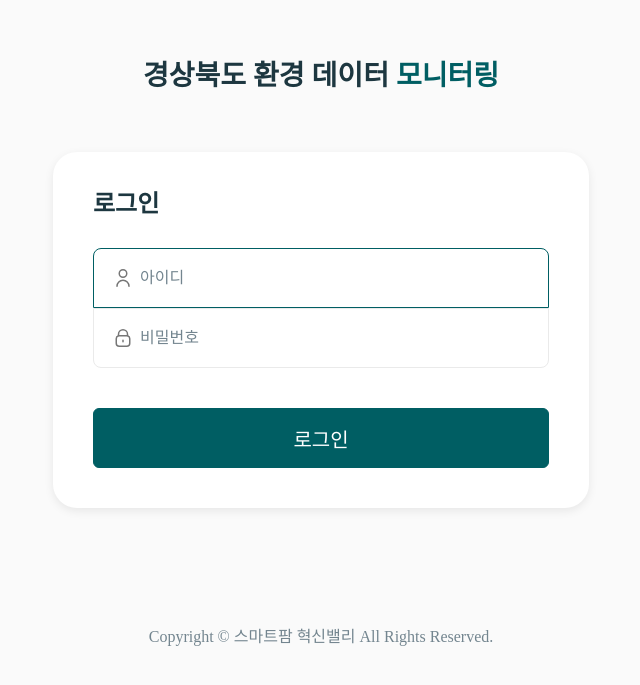
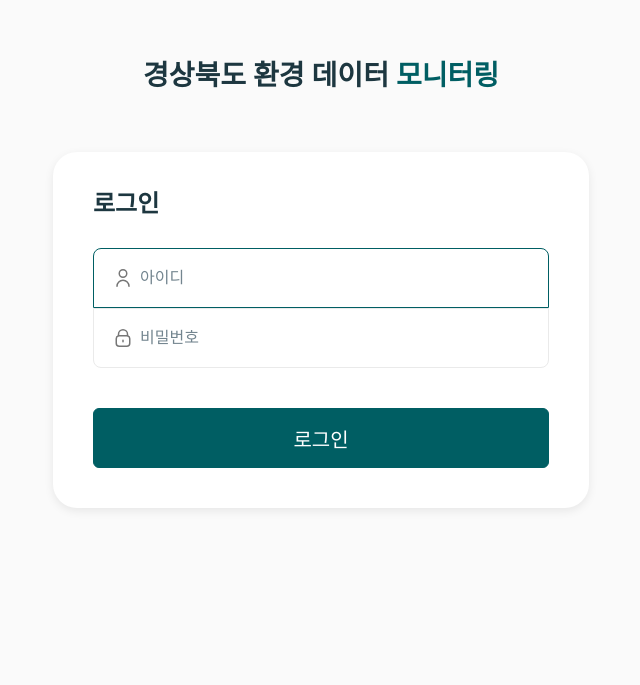
Before and after one commit to JsolutionTeam/Smart-farm-web-front, a React app in the folder SmartFarm-WebFront/: page / in a window 1280 px wide. Shown: the part 115-800 px from the top of the page, without its empty margins (319-959 px from the left). Built offline with nearby package versions, Linux system fonts and the light colour scheme; a web font is replaced by a local one.

Commit message:
[Feat] Copyright 제거

```diff
--- a/SmartFarm-WebFront/src/routes/RootNavigation.tsx
+++ b/SmartFarm-WebFront/src/routes/RootNavigation.tsx
@@ -15,9 +15,10 @@ const RootNavigation = () => {
           element={getToken() ? <MainNavigation /> : <LoginContainer />}
         />
       </Routes>
-      <Copyright>
-        Copyright &copy; 스마트팜 혁신밸리 All Rights Reserved.
-      </Copyright>
+      {/* 2024-08-26 경북농기원 박사님 요청으로 제거, 관련없는 내용이라 삭제요청받음 */}
+      {/*<Copyright>*/}
+      {/*  Copyright &copy; 스마트팜 혁신밸리 All Rights Reserved.*/}
+      {/*</Copyright>*/}
     </Contianer>
   );
 };
```
